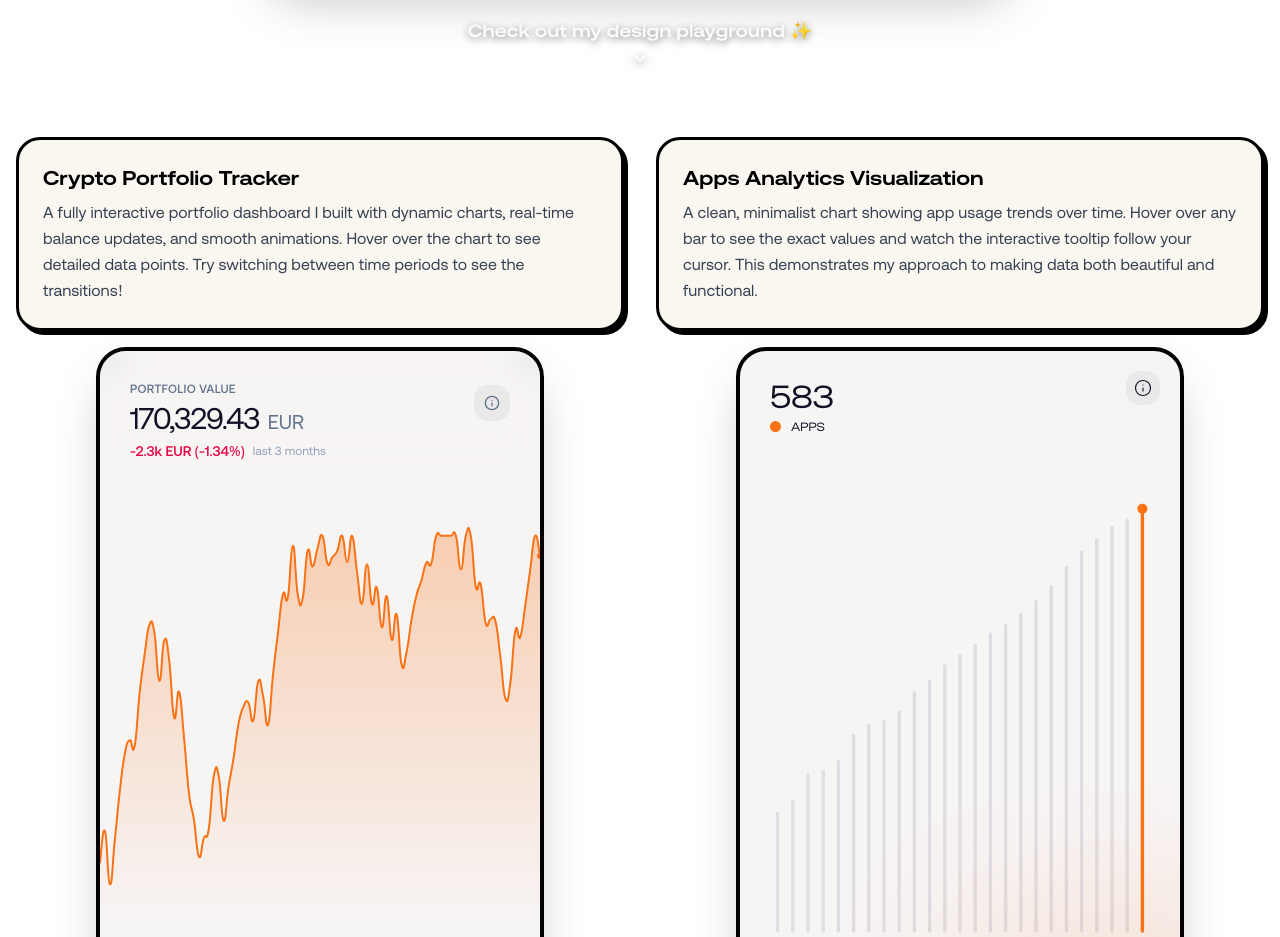
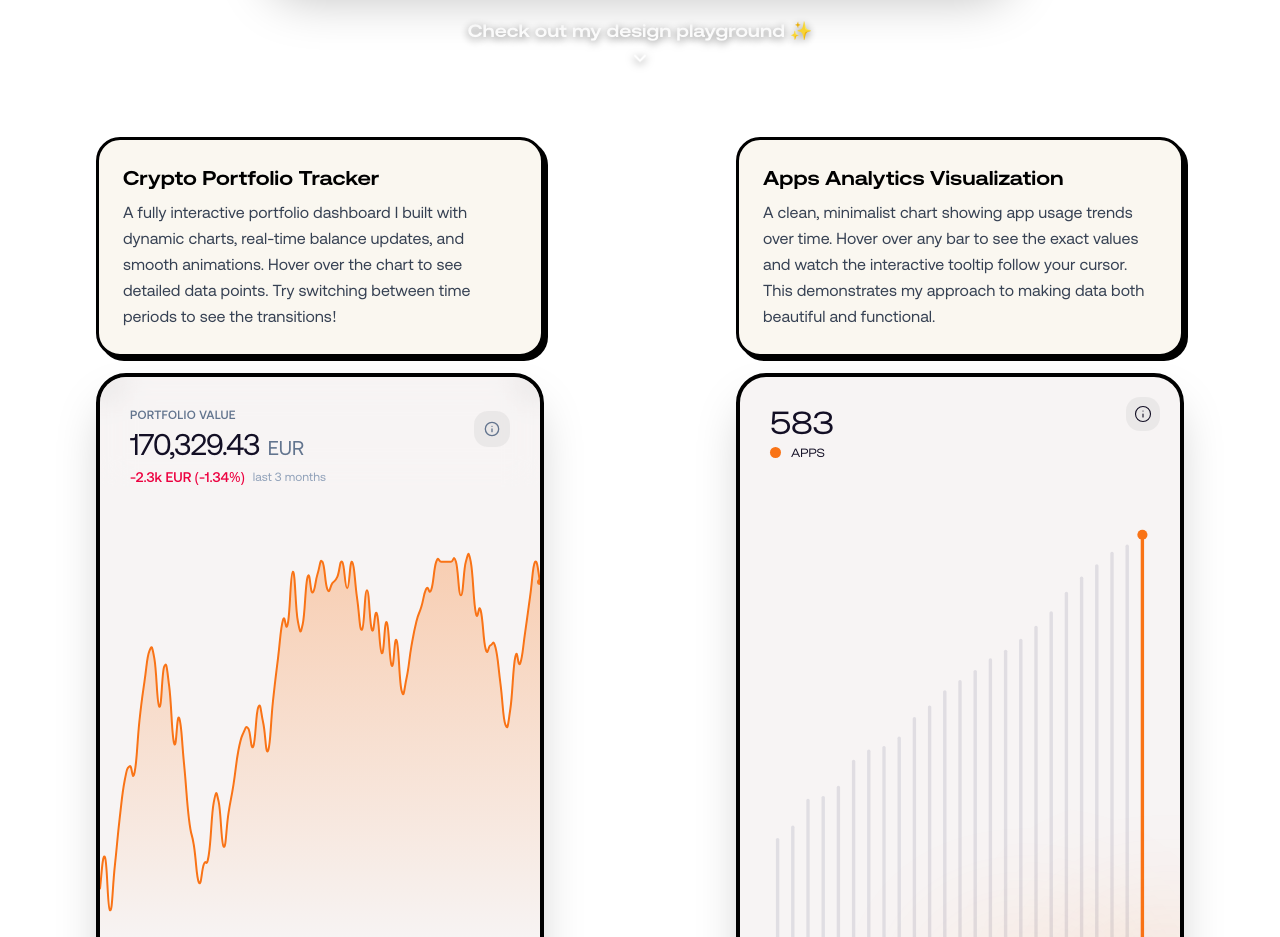
Before and after one commit to h8inc/portfolio, a React (Vite) app: page / in a window 1280 px wide. Shown: the part 800-1737 px from the top of the page. Built offline with nearby package versions, Linux system fonts and the light colour scheme; a web font is replaced by a local one.

Commit message:
Make explainer cards match chart widths (max-w-md)

```diff
--- a/src/App.tsx
+++ b/src/App.tsx
@@ -85,10 +85,12 @@ function App() {
               <div className="grid grid-cols-1 lg:grid-cols-2 gap-6 sm:gap-8 items-start">
                 {/* Portfolio Analytics Section */}
                 <div className="flex flex-col gap-4">
+                  <div className="flex justify-center">
                     <ExplainerCard
                       title="Crypto Portfolio Tracker"
                       description="A fully interactive portfolio dashboard I built with dynamic charts, real-time balance updates, and smooth animations. Hover over the chart to see detailed data points. Try switching between time periods to see the transitions!"
                     />
+                  </div>
                   <div className="flex justify-center">
                     <KrakenProPortfolio />
                   </div>
@@ -96,10 +98,12 @@ function App() {
 
                 {/* Apps Analytics Card Section */}
                 <div className="flex flex-col gap-4">
+                  <div className="flex justify-center">
                     <ExplainerCard
                       title="Apps Analytics Visualization"
                       description="A clean, minimalist chart showing app usage trends over time. Hover over any bar to see the exact values and watch the interactive tooltip follow your cursor. This demonstrates my approach to making data both beautiful and functional."
                     />
+                  </div>
                   <div className="flex justify-center">
                     <AppsAnalyticsCard />
                   </div>
--- a/src/components/ExplainerCard.tsx
+++ b/src/components/ExplainerCard.tsx
@@ -13,7 +13,7 @@ export const ExplainerCard: React.FC<ExplainerCardProps> = ({
 }) => {
   return (
     <div
-      className={`bg-[#FAF7F0] rounded-2xl sm:rounded-3xl border-[3px] border-black shadow-[4px_4px_0px_0px_rgba(0,0,0,1)] p-4 sm:p-6 ${className}`}
+      className={`w-full max-w-md bg-[#FAF7F0] rounded-2xl sm:rounded-3xl border-[3px] border-black shadow-[4px_4px_0px_0px_rgba(0,0,0,1)] p-4 sm:p-6 ${className}`}
     >
       <h3
         className="text-lg sm:text-xl font-bold mb-2 text-black"
```
Lines whose indentation alone changed are shown as unchanged.
